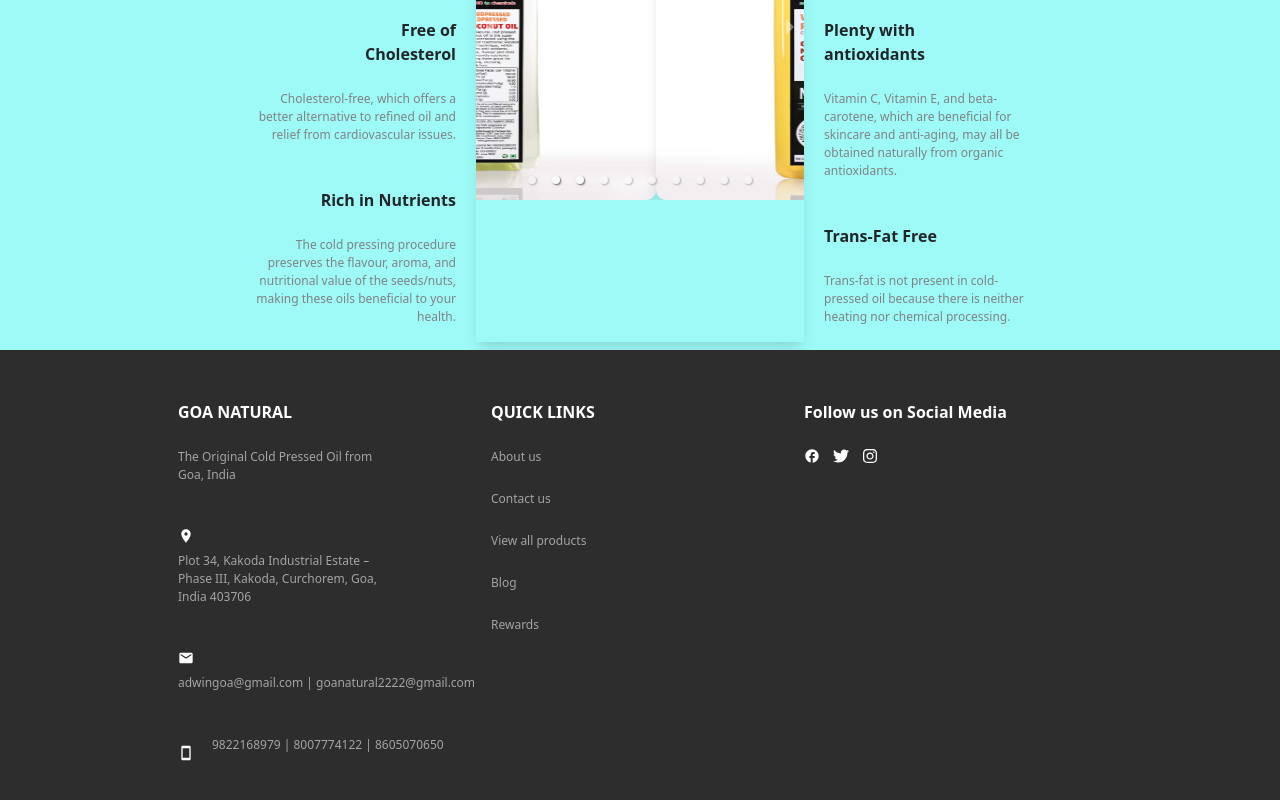
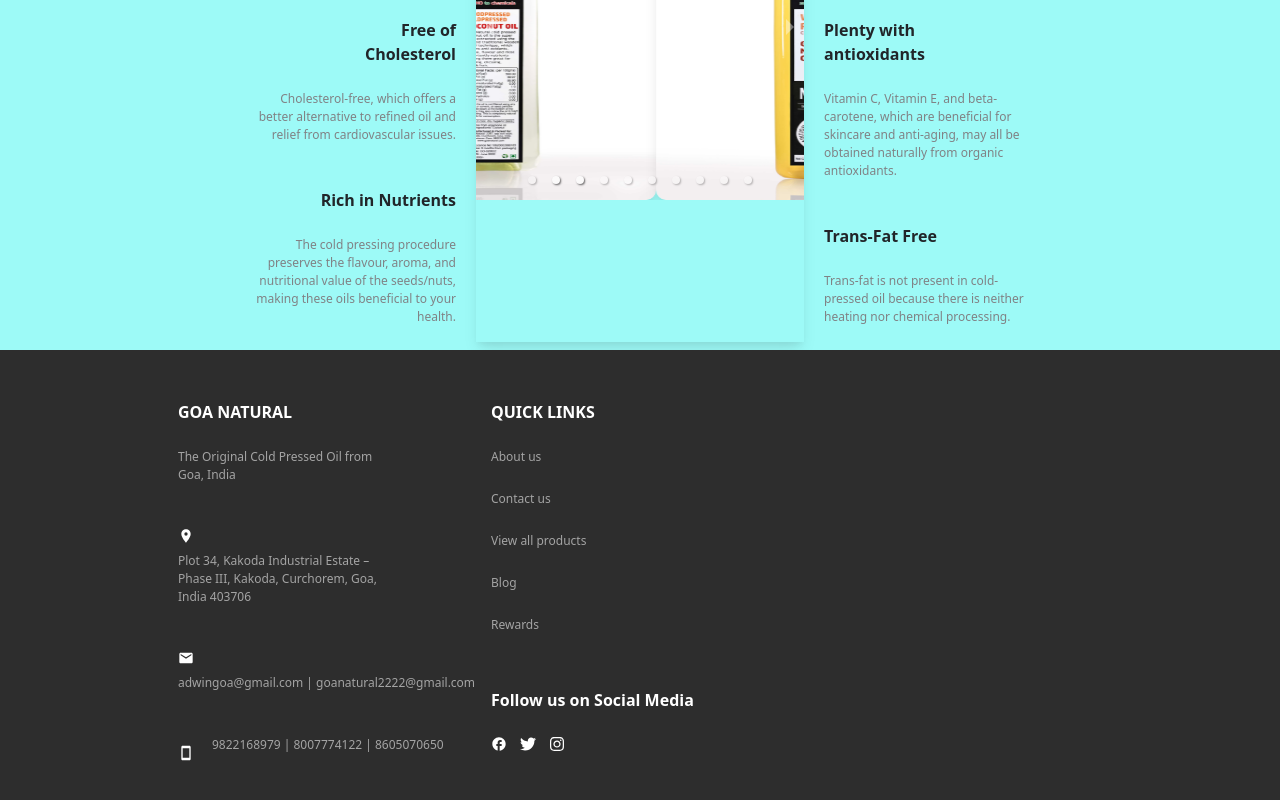
Before and after one commit to JuBs-App/Ecommerce-nextjs, a Next.js app: page / in a window 1280 px wide. Shown: the part 2504-3304 px from the top of the page. Built offline with nearby package versions, Linux system fonts and the light colour scheme; a web font is replaced by a local one.

Commit message:
moves social links

```diff
--- a/components/Layout.js
+++ b/components/Layout.js
@@ -213,8 +213,7 @@ const Footer = () => {
               Rewards
             </Text>
           </Link>
-        </Stack>
-        <Stack flexDirection="column" paddingBottom="30px">
+          <Stack mt="30px !important">
             <Text fontWeight="bold" fontSize="s" color="white">
               Follow us on Social Media
             </Text>
@@ -236,6 +235,8 @@ const Footer = () => {
               </Stack>
             </Stack>
           </Stack>
+        </Stack>
+        <Stack flexDirection="column" paddingBottom="30px"></Stack>
       </SimpleGrid>
     </Stack>
   )
```
Lines whose indentation alone changed are shown as unchanged.
